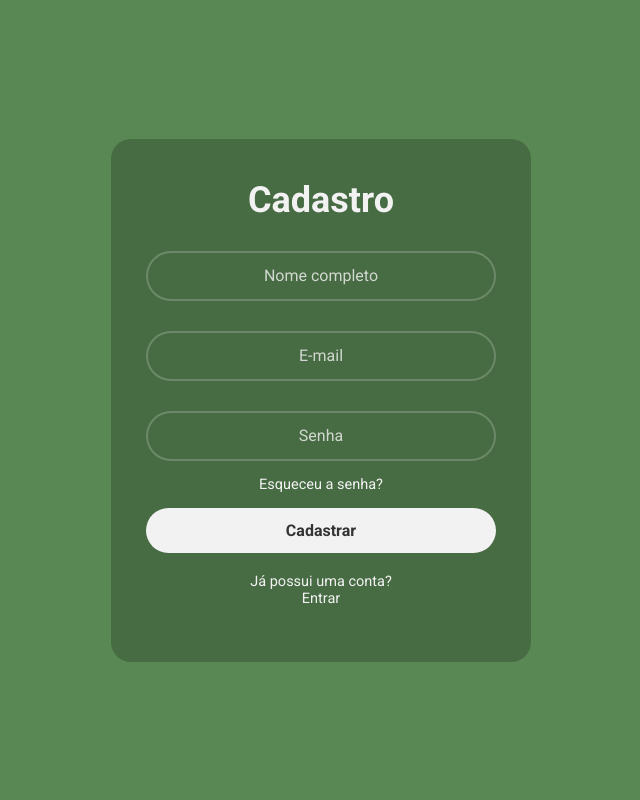
After one commit to RafaelFLopes/High_Ecology, a PHP site: page /html/cadastro.php in a window 1280 px wide. The commit adds this page. Shown: the whole page, without its empty margins (319-959 px from the left). Run offline with PHP 8.4, Linux system fonts and the light colour scheme.

Commit message:
Update BD

```diff
--- a/css/login.css
+++ b/css/login.css
@@ -109,13 +109,4 @@
         width: 250px;
     }
 }
-
-.msg-banco{
-    justify-content: center;
-    align-items: center;
-}
-.msg-banco p{
-    color: rgb(0, 224, 213);
-    text-align: center;
-}
 /*====================FINAL LOGIN======================*/
--- /dev/null
+++ b/html/cadastro.php
@@ -0,0 +1,70 @@
+<!DOCTYPE html>
+<html lang="pt-br">
+<head>
+    <meta charset="UTF-8">
+    <meta name="viewport" content="width=device-width, initial-scale=1.0">
+
+    <link rel="stylesheet" href="../css/all.css">
+    <link rel="stylesheet" href="../css/login.css">
+    <title>Cadastro - High Ecology</title>
+</head>
+<body>
+<section class="inputlogin">
+        <div class="wrapper">
+            <form action="#" method="POST">
+                <h1>Cadastro</h1>
+                <div class="input-box">
+                    <input type="text" id="name" name="name" placeholder="Nome completo" required>
+                </div>
+                <div class="input-box">
+                    <input type="email" id="email" name="email" placeholder="E-mail" required>
+                </div>
+                <div class="input-box">
+                    <input type="password" id="password" name="password" placeholder="Senha" required>
+                </div>
+                <div class="LembreDeMim">
+                    <a href="#">Esqueceu a senha?</a>
+                </div>
+                <button type="submit" class="btnlogin" name="btn_cadastrar">
+                    Cadastrar
+                </button>
+                <div class="linkderegistro">
+                    <p>Já possui uma conta?</p>
+                    <p><a href="login.php">Entrar</a></p>
+                </div>
+
+                <?php
+                    if ($_SERVER["REQUEST_METHOD"] == "POST") {
+                        if (isset($_POST['btn_cadastrar'])) {  // Verifica se o botão 'btn_cadastrar' foi pressionado (se o formulário foi submetido corretamente)
+                            include_once '../php/metodos_principais.php'; // Inclui o arquivo contendo a classe 'metodos_principais', onde estão os métodos de login
+                            $metodos_principais = new metodos_principais(); // Cria uma nova instância da classe 'metodos_principais'
+
+                            // Armazena os valores do email e login em variáveis
+                            $nome = $_POST['name'];
+                            $email = $_POST['email'];
+                            $senha = $_POST['password'];
+
+                            // Passa as variáveis
+                            $metodos_principais->setNomeAluno($nome);
+                            $metodos_principais->setEmailAluno($email);
+                            $metodos_principais->setSenhaAluno($senha);
+
+                             // Chama o método 'login' da classe 'metodos_principais' para verificar se o login é válido
+                            $result = $metodos_principais->cadastro();
+
+                            if ($result == "registrado") {
+                                header("Location:login.php"); // Altere para o caminho desejado
+                                exit(); // Importante para parar a execução do script
+                            }
+                            else {
+                                echo "<p style='color: #5a2323; font-size: 15px; text-align: center; transition: all 0.5s;'>Email Já registrado</p>";
+                                echo $result;
+                            }
+                        }
+                    }
+                ?>
+            </form>
+        </div>
+    </section>
+</body>
+</html>
--- a/html/login.php
+++ b/html/login.php
@@ -59,11 +59,10 @@
                 </button>
                 <div class="linkderegistro">
                     <p>Não possui uma conta?</p>
-                    <p><a href="matricula.html">Matricule-se</a></p>
+                    <p><a href="cadastro.php">Cadastrar</a></p>
                 </div>
 
             </form>
-            <div class="msg-banco">
                 <?php
                     if ($_SERVER["REQUEST_METHOD"] == "POST") {
                         if (isset($_POST['btn_entrar'])) {  // Verifica se o botão 'btn_entrar' foi pressionado (se o formulário foi submetido corretamente)
@@ -96,8 +95,6 @@
                         }
                     }
                 ?>
-            </div>
-
         </div>
     </section>
 
```
Also changed, not shown: php/metodos_principais.php (+51 -1 lines).
